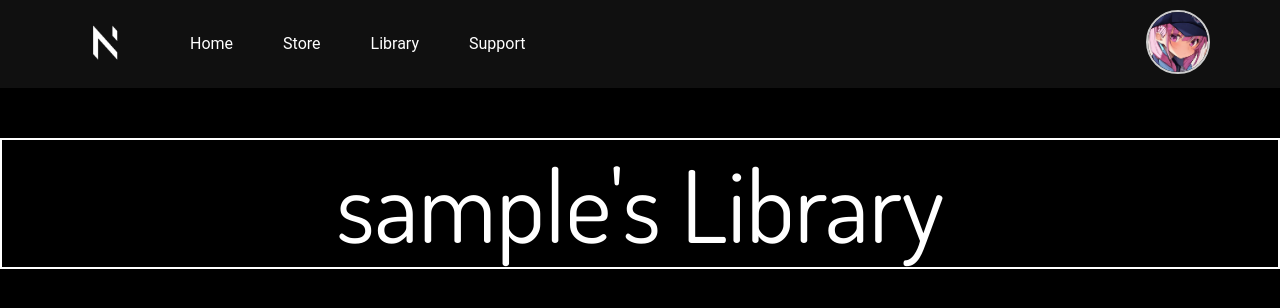
After one commit to ShmortGuac/NexusApp, a Flask app: page /library/1 in a window 1280 px wide. The commit adds this page. Shown: the top 308 px of the page. Run offline with Flask 3, Linux system fonts and the light colour scheme; the visitor is signed in with stand-in values (Sample User, id 1).

Commit message:
modified to latest ver

```diff
--- a/app.py
+++ b/app.py
@@ -78,7 +78,7 @@ def home():
 
         featured = random.sample(range(1, 20), 5)
 
-        return render_template("home.html", picture_link=picture_link, featured=featured)
+        return render_template("home.html", picture_link=picture_link, featured=featured, userid = userid)
     else:
         return "No active sessions found. Please log in"
 
@@ -117,7 +117,6 @@ def edit():
         return render_template("edit.html")
 
     userid = session.get("user_id")
-    print(userid)
     username = request.form["username"]
     email = request.form["email"]
     password = request.form["password"]
@@ -210,5 +209,20 @@ def transaction(game):
         cursor.callproc("add_userlibrary", [userid, gameid])
         return render_template("transaction.html")
 
+@app.route("/library/<id>", methods = ['GET'])
+def library(id):
+    userid = session.get("user_id")
+    username = session.get("username")
+    img_path = f"static/images/{userid}.jpg"
+    if(os.path.exists(img_path)):
+        picture_link = f"/static/images/{userid}.jpg"
+    else:
+        picture_link = "/static/images/Nexus.png"
+    if(str(userid) == id):
+        return render_template("library.html", picture_link=picture_link, username=username)
+    else:
+        return "Invalid Session"
+
+
 if __name__ == "__main__":
     app.run(debug=True)
--- a/static/css/home.css
+++ b/static/css/home.css
@@ -406,3 +406,12 @@ body {
     text-decoration: none;
     color: inherit;
 }
+
+.library-body{
+    border: 2px solid white;
+    color: white;
+    margin-top: 50px;
+    font-size: 100px;
+    font-family: 'Dosis';
+    text-align: center;
+}
--- a/templates/game-page.html
+++ b/templates/game-page.html
@@ -54,7 +54,7 @@
                     {% endif %}
                     {% for stars in range(10 - (ceil(gamedata['RATING']) | int))%}
                     <span class="empty">★</span>
-                    {% endfor%}
+                    {% endfor %}
                     <span class = "rating-num">{{gamedata['RATING']}}</span>
                 </div>
                 <div class = "release-date">
--- a/templates/home.html
+++ b/templates/home.html
@@ -19,7 +19,7 @@
             <ul class="nav-links">
                 <li><a href="\home">Home</a></li>
                 <li><a href="\store">Store</a></li>
-                <li><a href="#about">Library</a></li>
+                <li><a href="\library\{{userid}}">Library</a></li>
                 <li><a href="#contact">Support</a></li>
             </ul>
         </div>
--- /dev/null
+++ b/templates/library.html
@@ -0,0 +1,41 @@
+<!DOCTYPE html>
+<html lang="en">
+<head>
+    <link rel="preconnect" href="https://fonts.googleapis.com">
+    <link rel="preconnect" href="https://fonts.gstatic.com" crossorigin>
+    <link href="https://fonts.googleapis.com/css2?family=Dosis&family=Roboto+Condensed:ital,wght@0,100..900;1,100..900&display=swap" rel="stylesheet">
+    <link rel="stylesheet" href="{{ url_for('static', filename='css/home.css') }}">
+    <title>Navbar</title>
+</head>
+<body>
+    <nav class="navbar">
+        <!-- Logo Section -->
+        <div class="left-side">
+            <div class="logo">
+                <img src="/static/images/Nexus.png" alt="Logo">
+            </div>
+
+            <!-- Navigation Links -->
+            <ul class="nav-links">
+                <li><a href="\home">Home</a></li>
+                <li><a href="\store">Store</a></li>
+                <li><a href="#about">Library</a></li>
+                <li><a href="#contact">Support</a></li>
+            </ul>
+        </div>
+
+        <div class="right-side">
+            <a href="\profile" class="circular-image-link">
+                <img src="{{ picture_link }}" alt="Circular image" class="circular-image">
+            </a>
+        </div>
+    </nav>
+
+    <div class = "library-body">
+        {{ username }}'s Library
+    </div>
+
+
+</body>
+
+</html>
```
Also changed, not shown: static/images/g21.jpg (added), static/images/g22.jpg (added), static/images/g23.jpg (added), static/images/m21.jpg (added), static/images/m22.jpg (added), static/images/m23.jpg (added).
